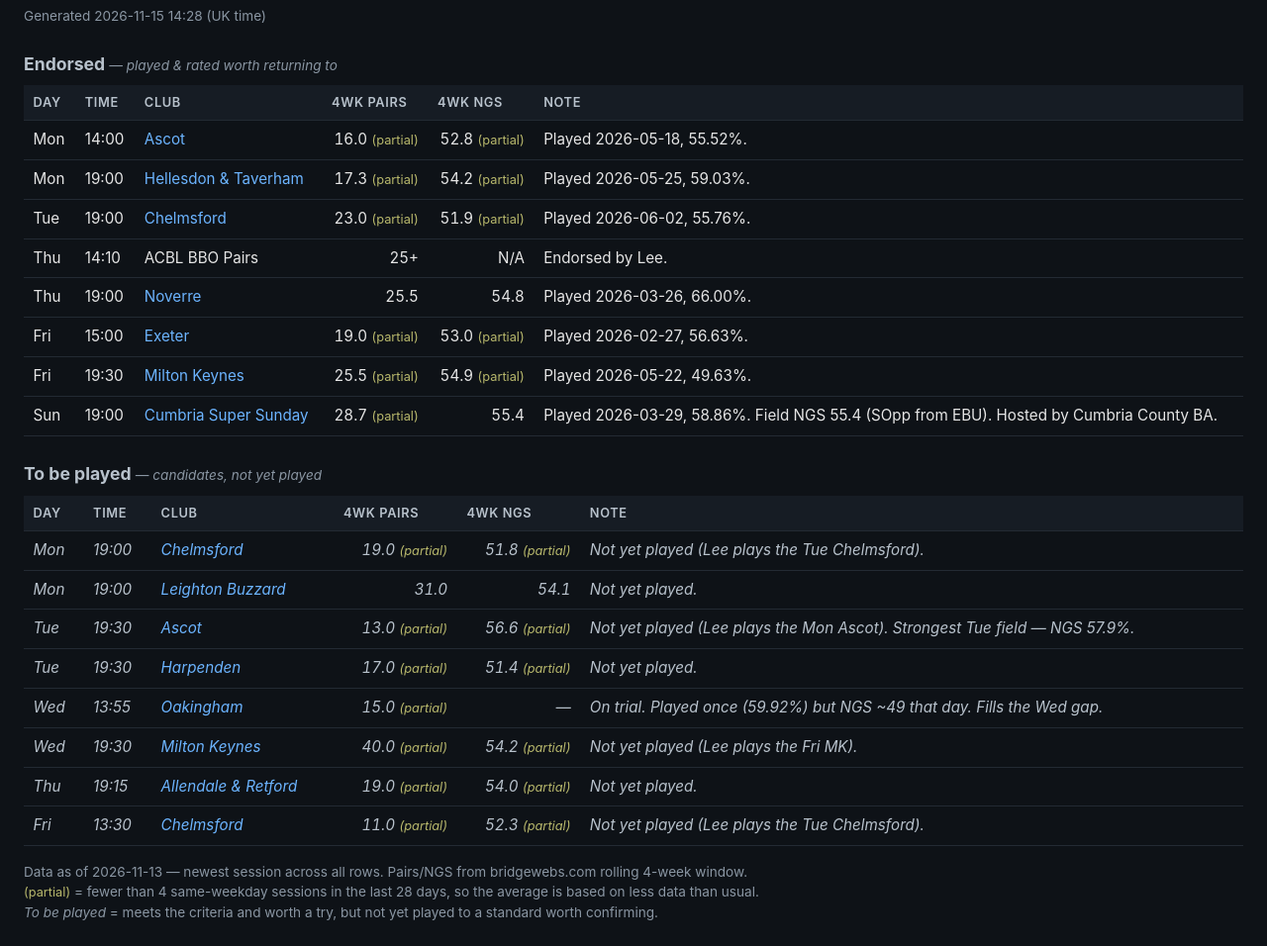
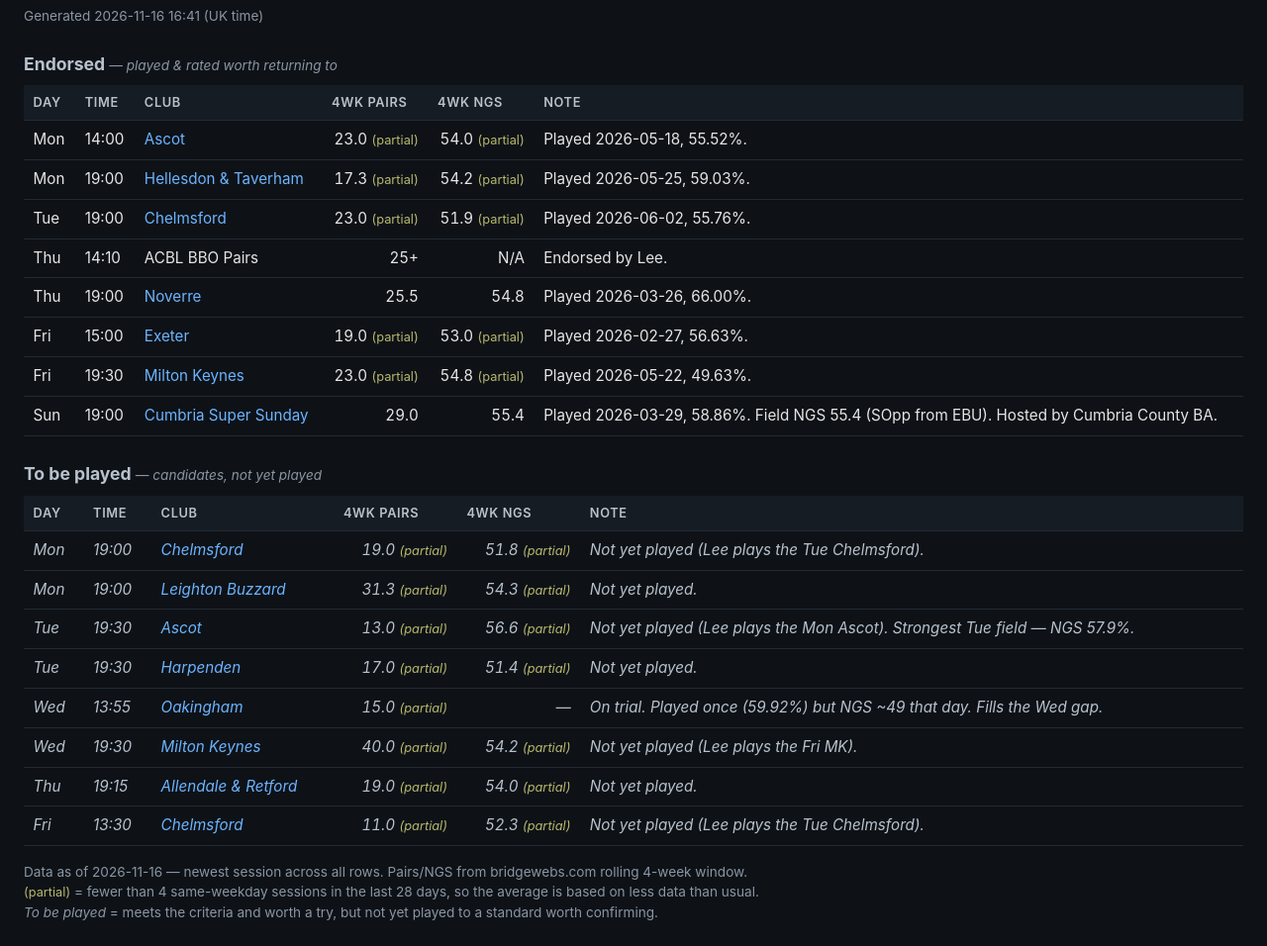
Before and after one commit to theleeguy64-maker/Bridge-Club-Games, a plain HTML site: page docs/index.html in a window 1280 px wide. Shown: the part 56-1012 px from the top of the page at 99% size. Drawn offline with Linux system fonts and the light colour scheme.

Commit message:
ci: refresh stats + regenerate docs/index.html

```diff
--- a/docs/index.html
+++ b/docs/index.html
@@ -9,7 +9,7 @@
 <meta name="apple-mobile-web-app-status-bar-style" content="black-translucent">
 <meta name="apple-mobile-web-app-title" content="Bridge">
 <meta name="theme-color" content="#0e1217">
-<meta name="build-version" content="20261115-142821">
+<meta name="build-version" content="20261116-164122">
 <script>
   // Auto-update flow:
   //   1. On page load, register/update SW. Forces SW update check past the 10-min
@@ -20,7 +20,7 @@
   //   3. The reload-once guard (sessionStorage) prevents infinite loops.
   (function() {
     if (!('serviceWorker' in navigator)) return;
-    var BUILD = "20261115-142821";
+    var BUILD = "20261116-164122";
     var reloadOnce = function(reason) {
       if (sessionStorage.getItem('bcg_reloaded_for') === BUILD) return;
       sessionStorage.setItem('bcg_reloaded_for', BUILD);
@@ -73,21 +73,21 @@
 </head>
 <body>
 <h1>RealBridge Bridge Club Games</h1>
-<div class="ts">Generated 2026-11-15 14:28 (UK time)</div>
+<div class="ts">Generated 2026-11-16 16:41 (UK time)</div>
 <h2>Endorsed <span class="sub">— played &amp; rated worth returning to</span></h2>
 <table>
   <thead>
     <tr><th>Day</th><th>Time</th><th>Club</th><th>4wk pairs</th><th>4wk NGS</th><th>Note</th></tr>
   </thead>
   <tbody>
-<tr><td>Mon</td><td>14:00</td><td><a href="https://www.bridgewebs.com/ascot/">Ascot</a></td><td class="num">16.0 <span class="partial">(partial)</span></td><td class="num">52.8 <span class="partial">(partial)</span></td><td>Played 2026-05-18, 55.52%.</td></tr>
+<tr><td>Mon</td><td>14:00</td><td><a href="https://www.bridgewebs.com/ascot/">Ascot</a></td><td class="num">23.0 <span class="partial">(partial)</span></td><td class="num">54.0 <span class="partial">(partial)</span></td><td>Played 2026-05-18, 55.52%.</td></tr>
 <tr><td>Mon</td><td>19:00</td><td><a href="https://www.bridgewebs.com/taverham/">Hellesdon &amp; Taverham</a></td><td class="num">17.3 <span class="partial">(partial)</span></td><td class="num">54.2 <span class="partial">(partial)</span></td><td>Played 2026-05-25, 59.03%.</td></tr>
 <tr><td>Tue</td><td>19:00</td><td><a href="https://www.bridgewebs.com/chelmsford/">Chelmsford</a></td><td class="num">23.0 <span class="partial">(partial)</span></td><td class="num">51.9 <span class="partial">(partial)</span></td><td>Played 2026-06-02, 55.76%.</td></tr>
 <tr><td>Thu</td><td>14:10</td><td>ACBL BBO Pairs</td><td class="num">25+</td><td class="num">N/A</td><td>Endorsed by Lee.</td></tr>
 <tr><td>Thu</td><td>19:00</td><td><a href="https://www.bridgewebs.com/noverre/">Noverre</a></td><td class="num">25.5</td><td class="num">54.8</td><td>Played 2026-03-26, 66.00%.</td></tr>
 <tr><td>Fri</td><td>15:00</td><td><a href="https://www.bridgewebs.com/exeter/">Exeter</a></td><td class="num">19.0 <span class="partial">(partial)</span></td><td class="num">53.0 <span class="partial">(partial)</span></td><td>Played 2026-02-27, 56.63%.</td></tr>
-<tr><td>Fri</td><td>19:30</td><td><a href="https://www.bridgewebs.com/miltonkeynes/">Milton Keynes</a></td><td class="num">25.5 <span class="partial">(partial)</span></td><td class="num">54.9 <span class="partial">(partial)</span></td><td>Played 2026-05-22, 49.63%.</td></tr>
-<tr><td>Sun</td><td>19:00</td><td><a href="https://www.bridgewebs.com/cumbria/">Cumbria Super Sunday</a></td><td class="num">28.7 <span class="partial">(partial)</span></td><td class="num">55.4</td><td>Played 2026-03-29, 58.86%. Field NGS 55.4 (SOpp from EBU). Hosted by Cumbria County BA.</td></tr>
+<tr><td>Fri</td><td>19:30</td><td><a href="https://www.bridgewebs.com/miltonkeynes/">Milton Keynes</a></td><td class="num">23.0 <span class="partial">(partial)</span></td><td class="num">54.8 <span class="partial">(partial)</span></td><td>Played 2026-05-22, 49.63%.</td></tr>
+<tr><td>Sun</td><td>19:00</td><td><a href="https://www.bridgewebs.com/cumbria/">Cumbria Super Sunday</a></td><td class="num">29.0</td><td class="num">55.4</td><td>Played 2026-03-29, 58.86%. Field NGS 55.4 (SOpp from EBU). Hosted by Cumbria County BA.</td></tr>
   </tbody>
 </table>
 <h2>To be played <span class="sub">— candidates, not yet played</span></h2>
@@ -97,7 +97,7 @@
   </thead>
   <tbody>
 <tr class="to-play"><td>Mon</td><td>19:00</td><td><a href="https://www.bridgewebs.com/chelmsford/">Chelmsford</a></td><td class="num">19.0 <span class="partial">(partial)</span></td><td class="num">51.8 <span class="partial">(partial)</span></td><td>Not yet played (Lee plays the Tue Chelmsford).</td></tr>
-<tr class="to-play"><td>Mon</td><td>19:00</td><td><a href="https://www.bridgewebs.com/leightonbuzzard/">Leighton Buzzard</a></td><td class="num">31.0</td><td class="num">54.1</td><td>Not yet played.</td></tr>
+<tr class="to-play"><td>Mon</td><td>19:00</td><td><a href="https://www.bridgewebs.com/leightonbuzzard/">Leighton Buzzard</a></td><td class="num">31.3 <span class="partial">(partial)</span></td><td class="num">54.3 <span class="partial">(partial)</span></td><td>Not yet played.</td></tr>
 <tr class="to-play"><td>Tue</td><td>19:30</td><td><a href="https://www.bridgewebs.com/ascot/">Ascot</a></td><td class="num">13.0 <span class="partial">(partial)</span></td><td class="num">56.6 <span class="partial">(partial)</span></td><td>Not yet played (Lee plays the Mon Ascot). Strongest Tue field — NGS 57.9%.</td></tr>
 <tr class="to-play"><td>Tue</td><td>19:30</td><td><a href="https://www.bridgewebs.com/harpenden/">Harpenden</a></td><td class="num">17.0 <span class="partial">(partial)</span></td><td class="num">51.4 <span class="partial">(partial)</span></td><td>Not yet played.</td></tr>
 <tr class="to-play"><td>Wed</td><td>13:55</td><td><a href="https://www.bridgewebs.com/oakingham/">Oakingham</a></td><td class="num">15.0 <span class="partial">(partial)</span></td><td class="num">—</td><td>On trial. Played once (59.92%) but NGS ~49 that day. Fills the Wed gap.</td></tr>
@@ -107,7 +107,7 @@
   </tbody>
 </table>
 <footer>
-Data as of 2026-11-13 — newest session across all rows. Pairs/NGS from bridgewebs.com rolling 4-week window.<br>
+Data as of 2026-11-16 — newest session across all rows. Pairs/NGS from bridgewebs.com rolling 4-week window.<br>
 <span class="partial">(partial)</span> = fewer than 4 same-weekday sessions in the last 28 days, so the average is based on less data than usual.<br>
 <em>To be played</em> = meets the criteria and worth a try, but not yet played to a standard worth confirming.
 </footer>
--- a/docs/sw.js
+++ b/docs/sw.js
@@ -1,6 +1,6 @@
 // Service worker — network-first for the page, so updates appear on every refresh.
 // Bumped automatically by the generator on every regen.
-const VERSION = '20261115-142821';
+const VERSION = '20261116-164122';
 const CACHE = `bcg-${VERSION}`;
 
 self.addEventListener('install', e => {
```
